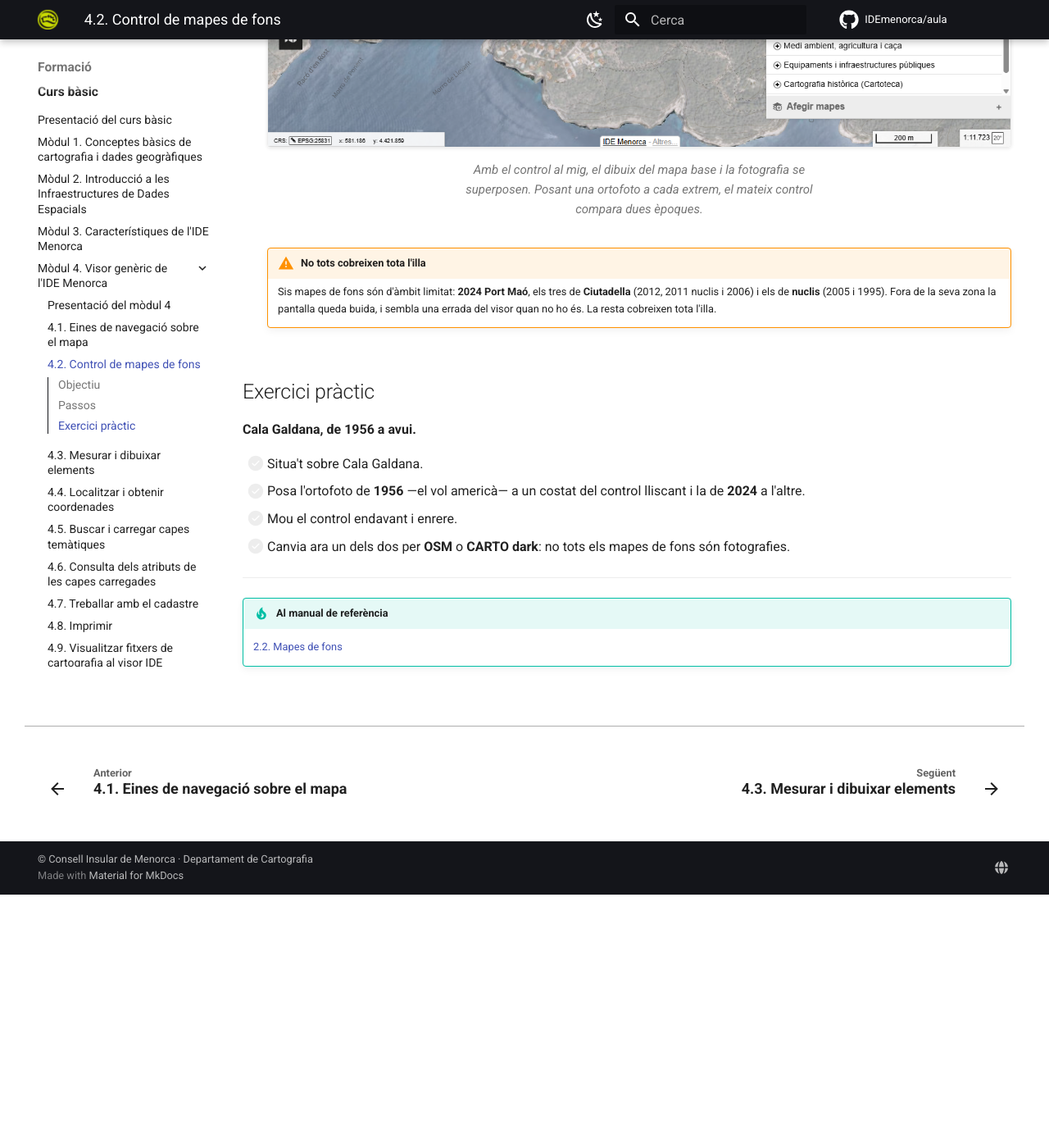
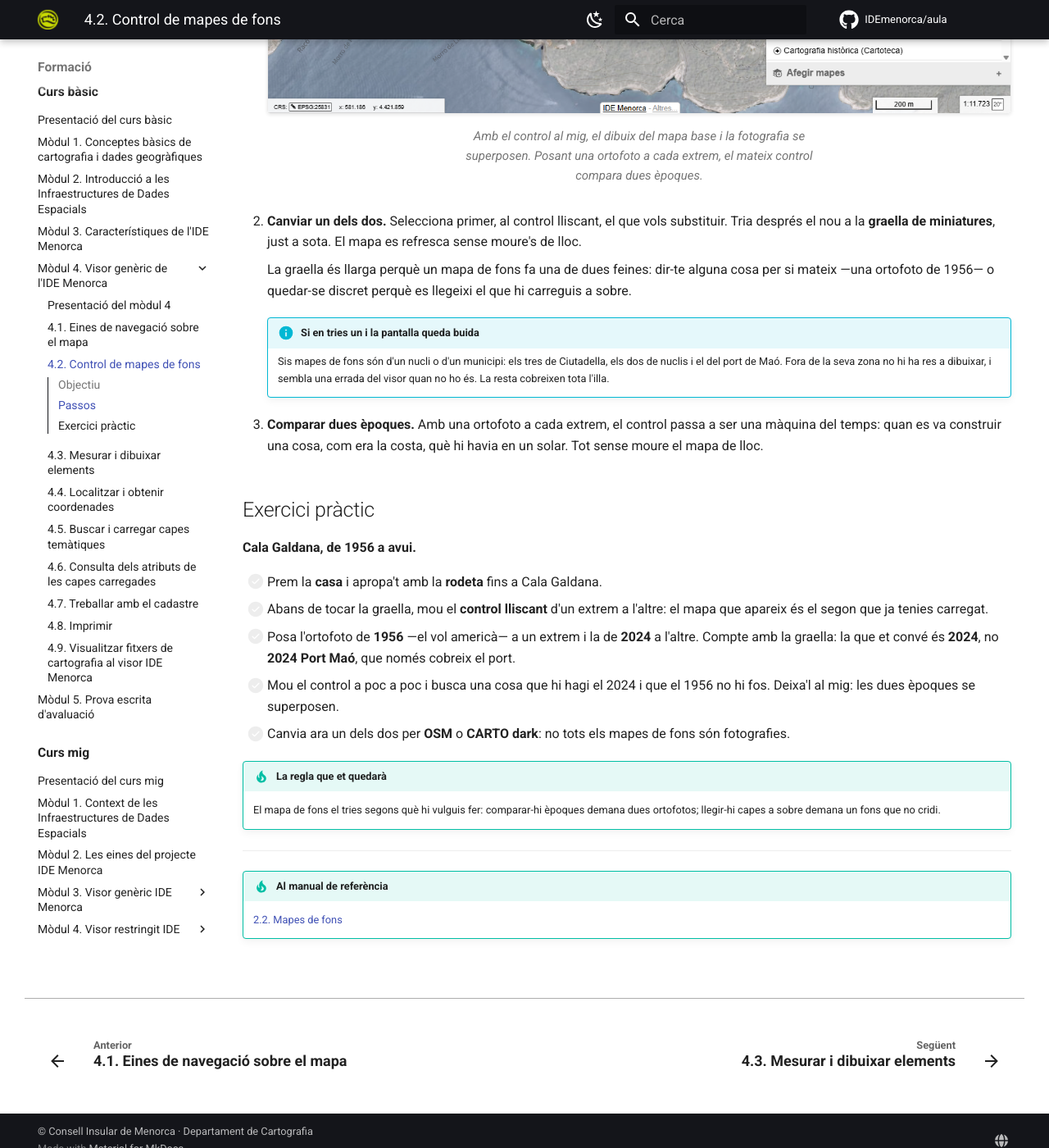
Before and after one commit to IDEmenorca/aula, an MkDocs documentation site: the page built from docs/formacio/basic/modul-4-visor/02-mapes-de-fons.md, in a window 1280 px wide and 1400 px high, scrolled down 883 px. Shown: the whole window at 82% size. Built offline with MkDocs 1.6.1 and Material for MkDocs 9.7.7, drawn with Linux system fonts in a browser that asks for light colours; comment, search, counter and statistics services are not loaded; before the commit the page ends 1974 px from its top, so only the background shows below that; some of the changed text lies outside the part shown.

Commit message:
Reescriu la 4.2 amb la proposta de la revisió didàctica
El concepte passa a ser que el visor sempre en té dos carregats i que el
control reparteix quant en veus de cada un. Els passos s'ordenen al revés:
abans es demanava triar de la graella sense haver dit encara que cal
seleccionar quin dels dos substitueixes. L'avís dels mapes de zona limitada
deixa de ser un warning. L'exercici avisa de no confondre 2024 amb 2024 Port
Maó.

PENDENT DE VALIDAR pel Marc: no s'ha pujat.

Co-Authored-By: Claude Opus 5 <noreply@anthropic.com>

```diff
--- a/docs/formacio/basic/modul-4-visor/02-mapes-de-fons.md
+++ b/docs/formacio/basic/modul-4-visor/02-mapes-de-fons.md
@@ -2,44 +2,60 @@
 
 ## Objectiu
 
-En acabar sabràs canviar el mapa de fons i comparar dues èpoques del mateix
-lloc amb el control lliscant.
+En acabar sabràs triar el mapa de fons que et convé i comparar dues èpoques del
+mateix lloc amb el control lliscant.
 
 ## Passos
 
-1. **Obrir el panell de mapes de fons.** És a la banda dreta de la pantalla.
+1. **Moure el control lliscant.** El visor sempre té **dos** mapes de fons
+   carregats, no un. En obrir-lo són el mapa base de l'IDE Menorca i el **mapa
+   blanc**, i del segon no en veus res perquè el **control lliscant** —la barra
+   de dalt de tot del panell de la dreta— està del tot a un extrem.
 
-2. **Canviar el mapa de fons.** Tria'n un de la graella de miniatures. El mapa
-   es refresca sense moure's de lloc.
-
-3. **Treballar amb dos mapes alhora.** El visor en carrega dos de sèrie: el
-   mapa base de l'IDE Menorca i el **mapa blanc**. El **control lliscant** fon
-   l'un amb l'altre.
-
-    Per canviar-ne un, selecciona'l primer al control lliscant i tria després
-    el nou de la graella.
+    Arrossega'l i el veuràs aparèixer. El control no aclareix el mapa: decideix
+    quant en veus, de cada un.
 
     <figure markdown>
-      ![El control lliscant al mig del recorregut, amb el mapa base a un extrem i una ortofoto a l'altre, i el mapa al darrere mostrant la fusió dels dos. El control, emmarcat](img/42-mapes-de-fons.png){ .captura }
+      ![A dalt del panell de la dreta, el control lliscant emmarcat en vermell, amb el mapa base de l'IDE Menorca a un extrem i l'ortofoto de 2024 a l'altre, i a sota la graella de miniatures. Al mapa, els dos fons fosos](img/42-mapes-de-fons.png){ .captura }
       <figcaption>Amb el control al mig, el dibuix del mapa base i la fotografia se superposen. Posant una ortofoto a cada extrem, el mateix control compara dues èpoques.</figcaption>
     </figure>
 
-    !!! warning "No tots cobreixen tota l'illa"
-        Sis mapes de fons són d'àmbit limitat: **2024 Port Maó**, els tres de
-        **Ciutadella** (2012, 2011 nuclis i 2006) i els de **nuclis** (2005 i
-        1995). Fora de la seva zona la pantalla queda buida, i sembla una
-        errada del visor quan no ho és. La resta cobreixen tota l'illa.
+2. **Canviar un dels dos.** Selecciona primer, al control lliscant, el que vols
+   substituir. Tria després el nou a la **graella de miniatures**, just a sota.
+   El mapa es refresca sense moure's de lloc.
+
+    La graella és llarga perquè un mapa de fons fa una de dues feines: dir-te
+    alguna cosa per si mateix —una ortofoto de 1956— o quedar-se discret perquè
+    es llegeixi el que hi carreguis a sobre.
+
+    !!! info "Si en tries un i la pantalla queda buida"
+        Sis mapes de fons són d'un nucli o d'un municipi: els tres de
+        Ciutadella, els dos de nuclis i el del port de Maó. Fora de la seva
+        zona no hi ha res a dibuixar, i sembla una errada del visor quan no ho
+        és. La resta cobreixen tota l'illa.
+
+3. **Comparar dues èpoques.** Amb una ortofoto a cada extrem, el control passa
+   a ser una màquina del temps: quan es va construir una cosa, com era la
+   costa, què hi havia en un solar. Tot sense moure el mapa de lloc.
 
 ## Exercici pràctic
 
 **Cala Galdana, de 1956 a avui.**
 
-- [ ] Situa't sobre Cala Galdana.
-- [ ] Posa l'ortofoto de **1956** —el vol americà— a un costat del control
-  lliscant i la de **2024** a l'altre.
-- [ ] Mou el control endavant i enrere.
+- [ ] Prem la **casa** i apropa't amb la **rodeta** fins a Cala Galdana.
+- [ ] Abans de tocar la graella, mou el **control lliscant** d'un extrem a
+  l'altre: el mapa que apareix és el segon que ja tenies carregat.
+- [ ] Posa l'ortofoto de **1956** —el vol americà— a un extrem i la de **2024**
+  a l'altre. Compte amb la graella: la que et convé és **2024**, no **2024 Port
+  Maó**, que només cobreix el port.
+- [ ] Mou el control a poc a poc i busca una cosa que hi hagi el 2024 i que el
+  1956 no hi fos. Deixa'l al mig: les dues èpoques se superposen.
 - [ ] Canvia ara un dels dos per **OSM** o **CARTO dark**: no tots els mapes de
   fons són fotografies.
+
+!!! tip "La regla que et quedarà"
+    El mapa de fons el tries segons què hi vulguis fer: comparar-hi èpoques
+    demana dues ortofotos; llegir-hi capes a sobre demana un fons que no cridi.
 
 ---
 
```
